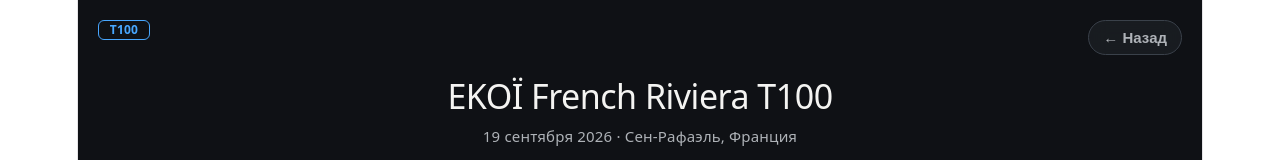
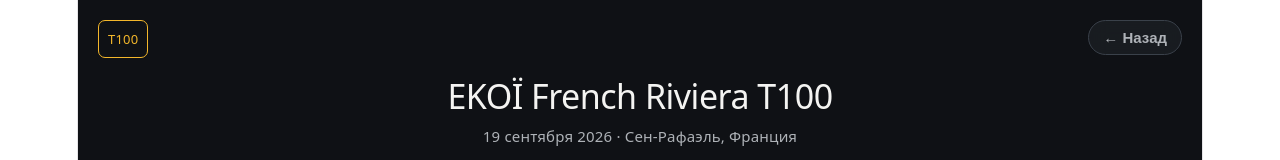
Before and after one commit to shyandrey/tri-app, a React (Vite) app: page / in a window 1280 px wide. Both pictures are taken after a click on the element 640 px from the left and 504 px from the top of the page. Shown: the top 160 px of the page. Built offline with nearby package versions, Linux system fonts and the light colour scheme.

Commit message:
Restore race detail distance tag size

```diff
--- a/src/pages/RaceDetailPage.tsx
+++ b/src/pages/RaceDetailPage.tsx
@@ -152,7 +152,7 @@
 
   return (
     <main className={`app app--race-detail ${seriesClass}`}>
-      <span className="race-detail-page__distance-tag race-card__tag race-card__tag--series">{activeRace.distance}</span>
+      <span className="race-detail-page__distance-tag race-card__tag">{activeRace.distance}</span>
       <button className="page-back-button" onClick={onBack}>← Назад</button>
 
       <section className={`section race-detail-page ${hasResults ? 'race-detail-page--table' : ''}`}>
```
